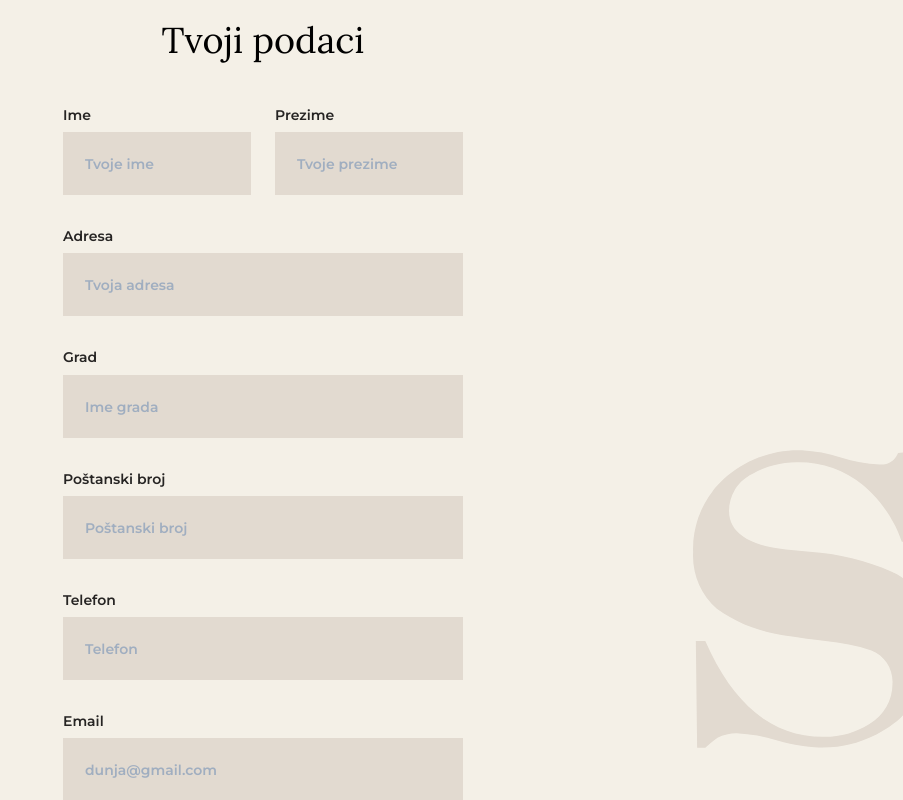
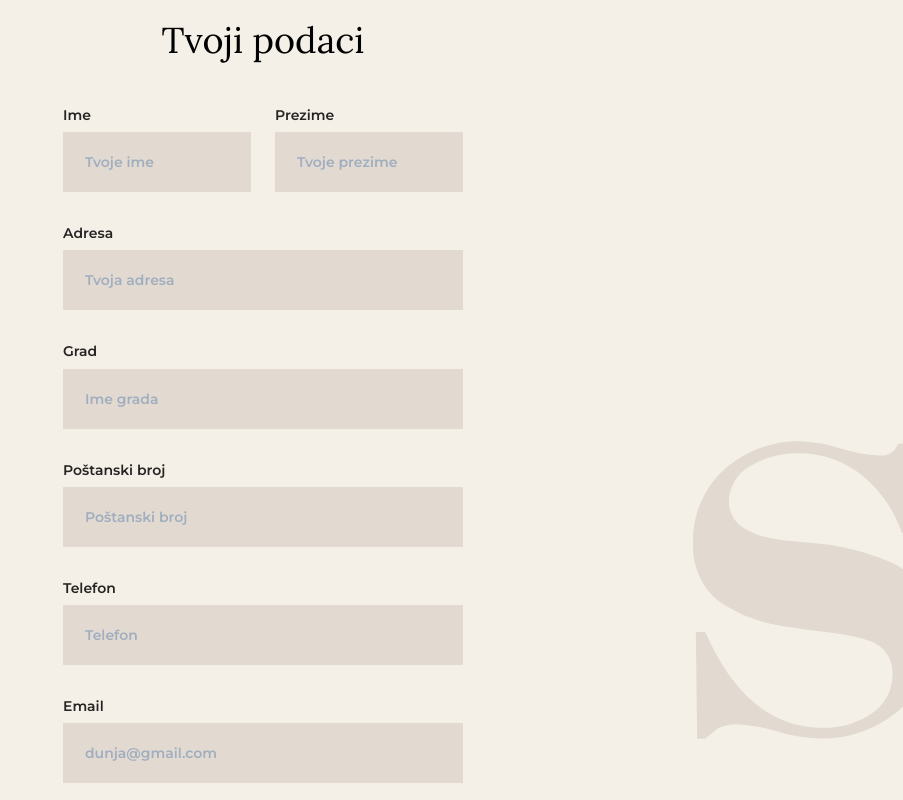
Before and after one commit to sutrra-demo/sutrra-demo.github.io, a Nuxt app: page / in a window 1280 px wide. Shown: the part 780-1580 px from the top of the page, without its empty margins (377-1280 px from the left). Built offline with nearby package versions, Linux system fonts and the light colour scheme.

Commit message:
input safari fixes

```diff
--- a/assets/scss/_input.scss
+++ b/assets/scss/_input.scss
@@ -1,4 +1,8 @@
 input[type="text"]{
+    -webkit-appearance: none;
+    -moz-appearance: none;
+    appearance: none;
+
     transition: all .2s ease;
 
     background-color: $color-medium;
@@ -7,6 +11,8 @@ input[type="text"]{
     border-radius: 0;
     width: 100%;
     padding: 20px;
+    line-height: 16px;
+    font-size: 14px;
 
     &.error{
         border-color: $color-danger;
```
